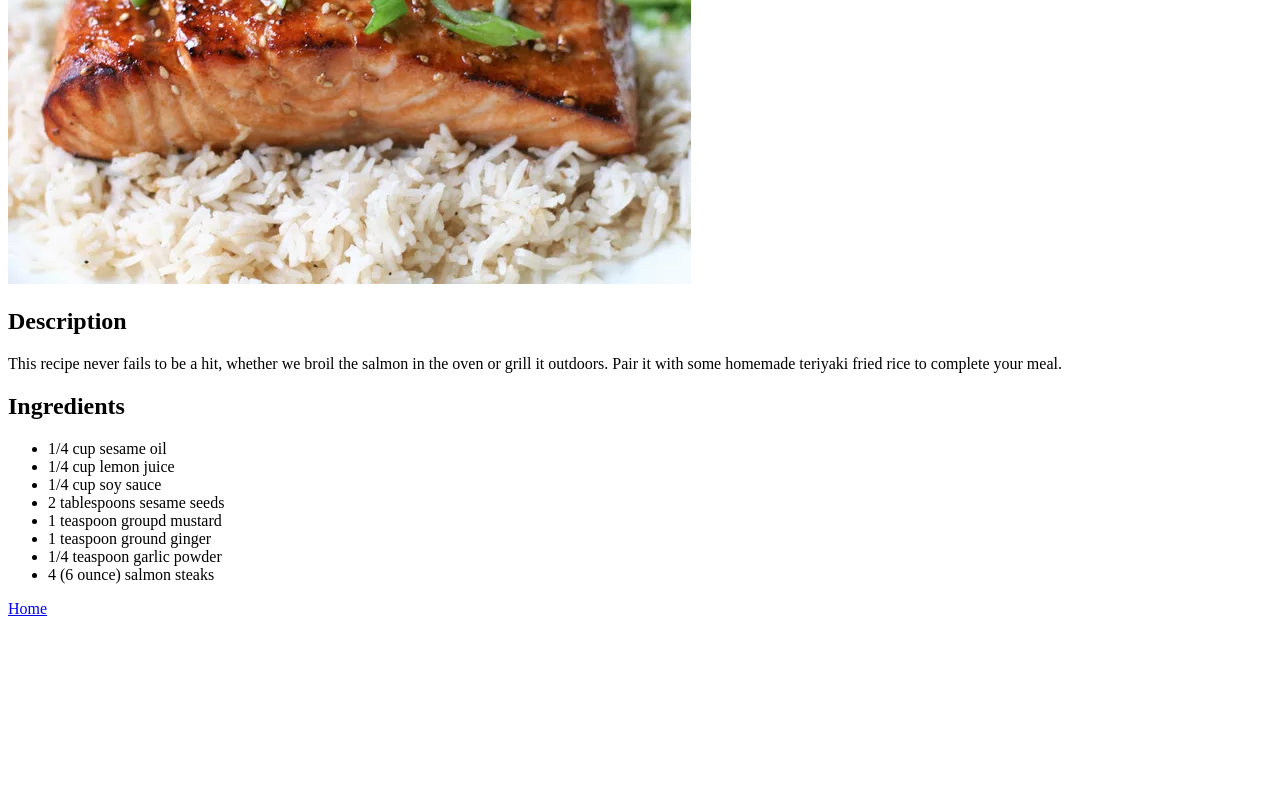
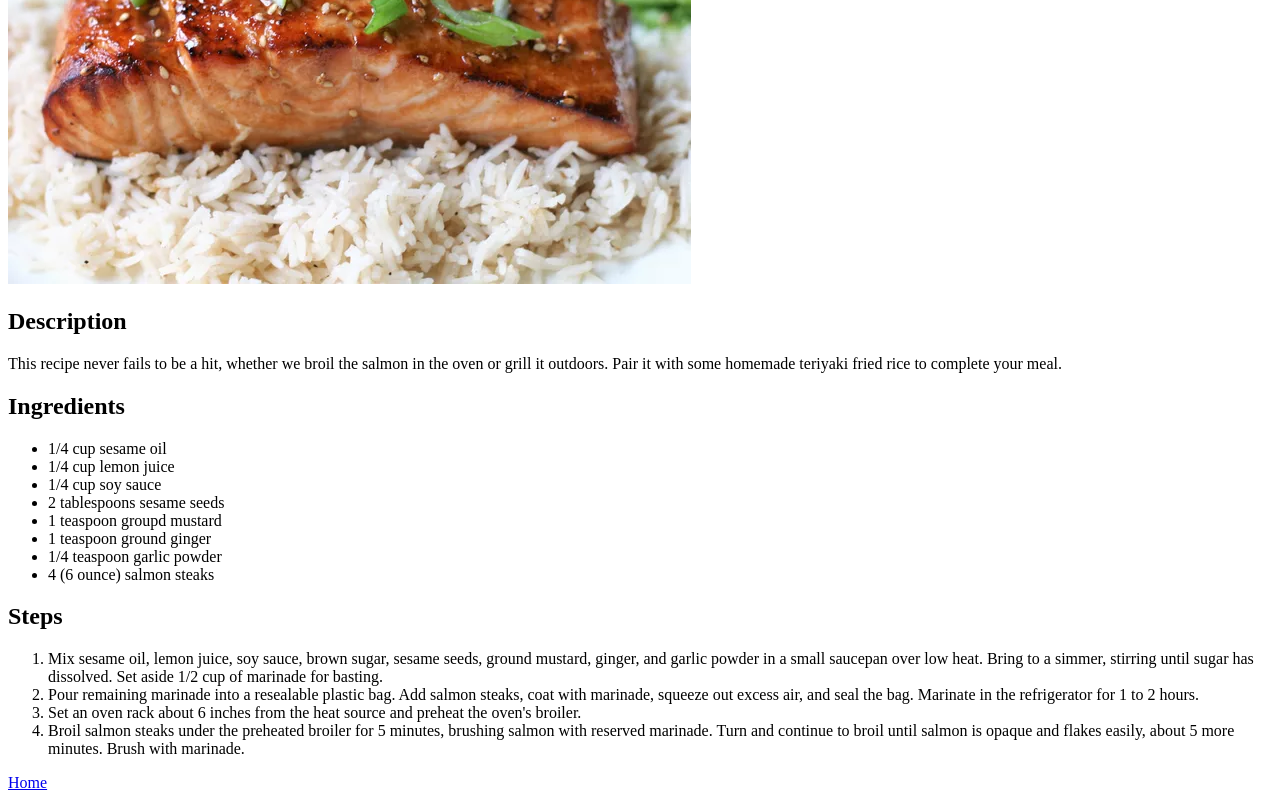
Before and after one commit to zeyanova/odin-recipes, a plain HTML site: page recipes/teriyakisalmon.html in a window 1280 px wide. Shown: the part 308-1108 px from the top of the page. Before the commit the page ends 934 px from the top, so only its background shows below. Drawn offline with Linux system fonts and the light colour scheme.

Commit message:
Update tariyaki salmon recipe with ingredients and cooking steps

```diff
--- a/recipes/teriyakisalmon.html
+++ b/recipes/teriyakisalmon.html
@@ -1,19 +1,22 @@
 <!DOCTYPE html>
 <html lang="en">
+
 <head>
     <meta charset="UTF-8">
     <meta name="viewport" content="width=device-width, initial-scale=1.0">
     <title>Document</title>
 </head>
+
 <body>
     <h1>Teriyaki Salmon</h1>
     <img src="../assets/teriakisalmon.webp">
     <h2>Description</h2>
-    <p>This recipe never fails to be a hit, whether we broil the salmon in the oven or grill it outdoors. Pair it with some homemade teriyaki fried rice to complete your meal.</p>
+    <p>This recipe never fails to be a hit, whether we broil the salmon in the oven or grill it outdoors. Pair it with
+        some homemade teriyaki fried rice to complete your meal.</p>
 
     <h2>Ingredients</h2>
     <ul>
-        <li>1/4  cup sesame oil</li>
+        <li>1/4 cup sesame oil</li>
         <li>1/4 cup lemon juice</li>
         <li>1/4 cup soy sauce</li>
         <li>2 tablespoons sesame seeds</li>
@@ -22,6 +25,20 @@
         <li>1/4 teaspoon garlic powder</li>
         <li>4 (6 ounce) salmon steaks</li>
     </ul>
+
+    <h2>Steps</h2>
+    <ol>
+        <li>Mix sesame oil, lemon juice, soy sauce, brown sugar, sesame seeds, ground mustard, ginger, and garlic powder
+            in a small saucepan over low heat. Bring to a simmer, stirring until sugar has dissolved. Set aside 1/2 cup
+            of marinade for basting.</li>
+        <li>Pour remaining marinade into a resealable plastic bag. Add salmon steaks, coat with marinade, squeeze out
+            excess air, and seal the bag. Marinate in the refrigerator for 1 to 2 hours.</li>
+        <li>Set an oven rack about 6 inches from the heat source and preheat the oven's broiler.</li>
+        <li>Broil salmon steaks under the preheated broiler for 5 minutes, brushing salmon with reserved marinade. Turn
+            and continue to broil until salmon is opaque and flakes easily, about 5 more minutes. Brush with marinade.
+        </li>
+    </ol>
     <a href="../index.html">Home</a>
 </body>
+
 </html>
```
